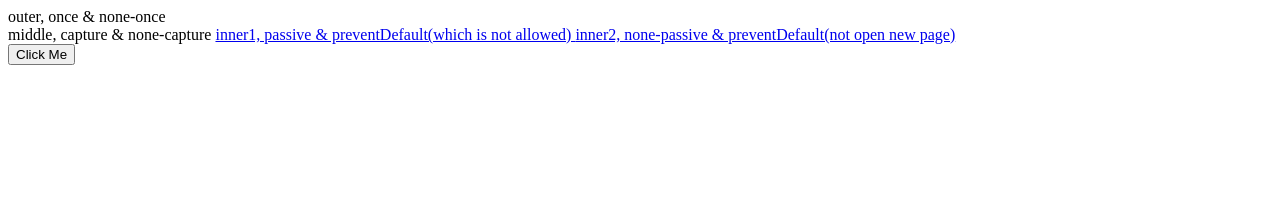
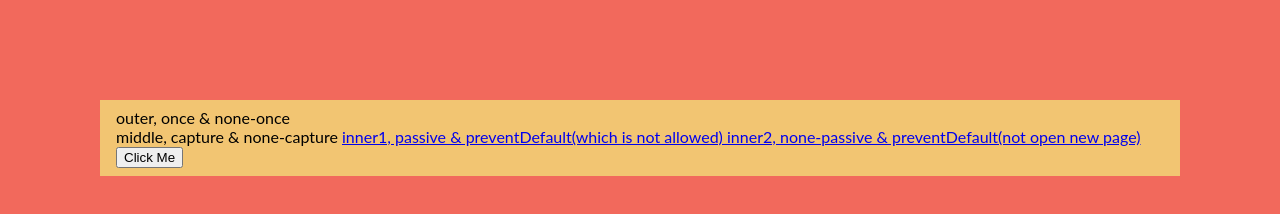
Before and after one commit to omckeen01/omckeen01.github.io, a plain HTML site: page assignments/ica8/ica8.html in a window 1280 px wide. Drawn offline with Linux system fonts and the light colour scheme; files that its build step writes are made by us from their sources.

Commit message:
Update ica8.html

```diff
--- a/assignments/ica8/ica8.html
+++ b/assignments/ica8/ica8.html
@@ -2,7 +2,7 @@
 <html>
     <head>
         <script defer src="../../js/ica8.js"></script>
-        <link src="Style Sheet" href="CSS/index.css">
+        <link rel="stylesheet" href = "CSS/index.css">
     </head>
 <body>
     <div class="outer">
```
